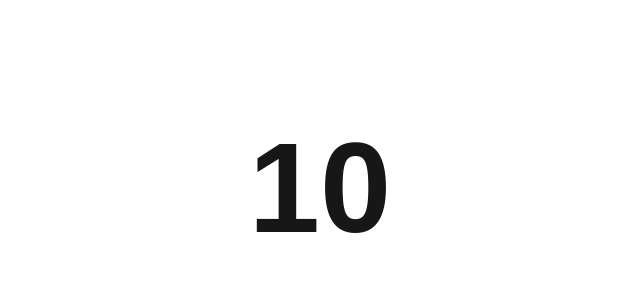
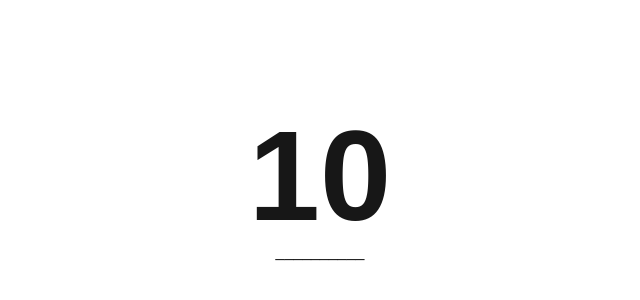
Before and after one commit to Yuuka-Koyanagi/46method-timer, a Next.js app: page / in a window 1280 px wide. Shown: the part 212-512 px from the top of the page, without its empty margins (320-960 px from the left). Built offline with nearby package versions, Linux system fonts and the light colour scheme.

Commit message:
✨ ホームコンポーネントに時間に応じたメッセージ表示を追加し、レイアウトを調整

```diff
--- a/src/app/page.tsx
+++ b/src/app/page.tsx
@@ -6,8 +6,9 @@ const Home = () => {
   const { time, handleTogglePause } = useTimer();
 
   return (
-    <main className="flex justify-center items-center h-screen">
+    <main className="min-h-screen flex flex-col justify-center items-center">
       <div className="text-9xl font-bold" onClick={handleTogglePause}>{time}</div>
+      <div>{time > 0 ? "_".repeat(time) : "Happy brewing! ☕️"}</div>
     </main>
   );
 }
```
